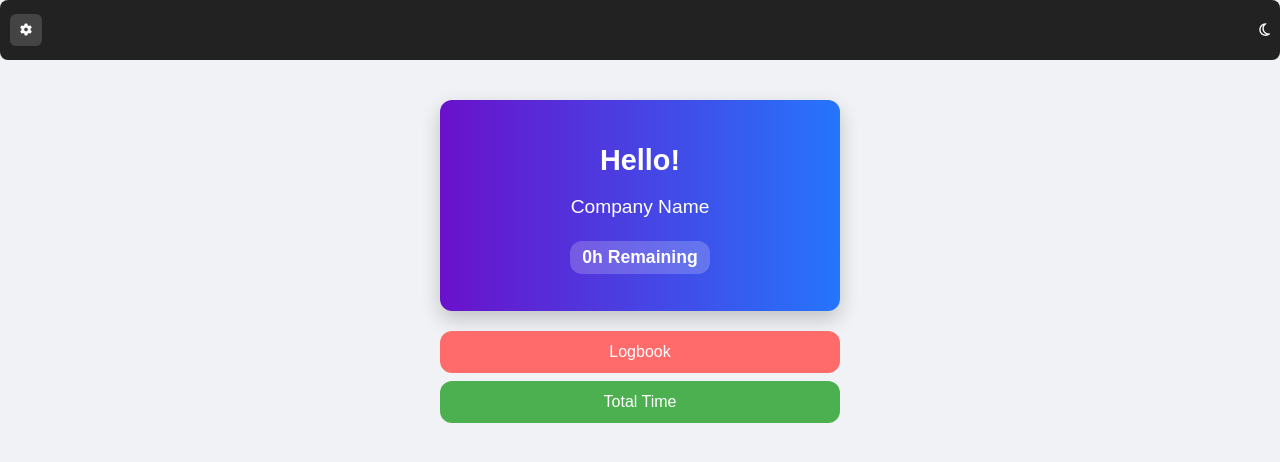
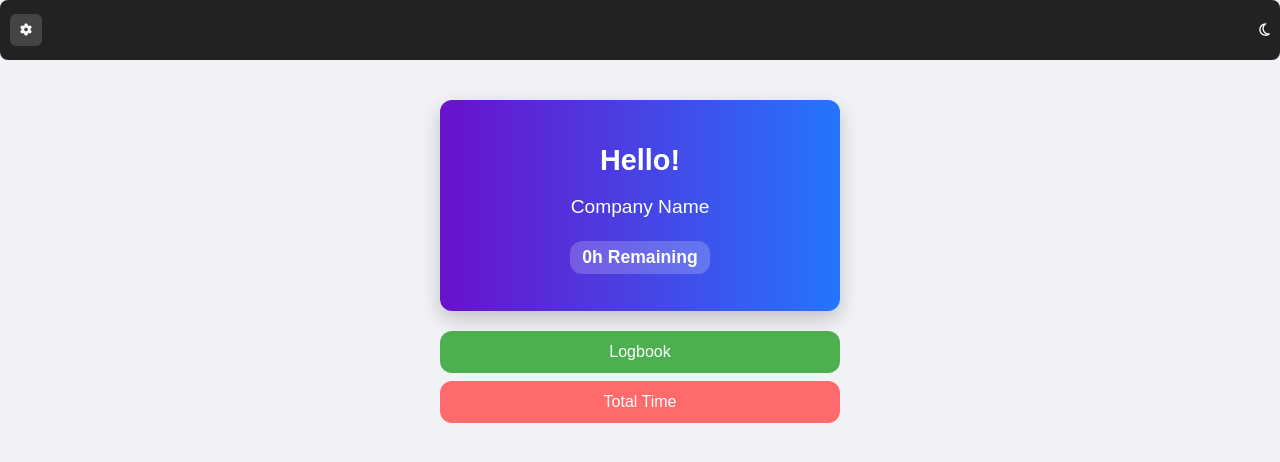
Before and after one commit to gianfrancoclrxs-svg/ojt-tracker, a website: page homepage.html in a window 1280 px wide. Drawn offline with Linux system fonts and the light colour scheme; no server answers; sample sign-in values are in the browser's storage.

Commit message:
Changes Button Color

```diff
--- a/style.css
+++ b/style.css
@@ -96,8 +96,8 @@ button:hover {
   border-radius: 12px;
   font-size: 1em;
 }
-.buttons button:nth-child(1) { background: #ff6b6b; }
-.buttons button:nth-child(2) { background: #4caf50; }
+.buttons button:nth-child(1) { background: #4caf50; }
+.buttons button:nth-child(2) { background: #ff6b6b; }
 .form-label {
   display: block;
   text-align: left;
```
